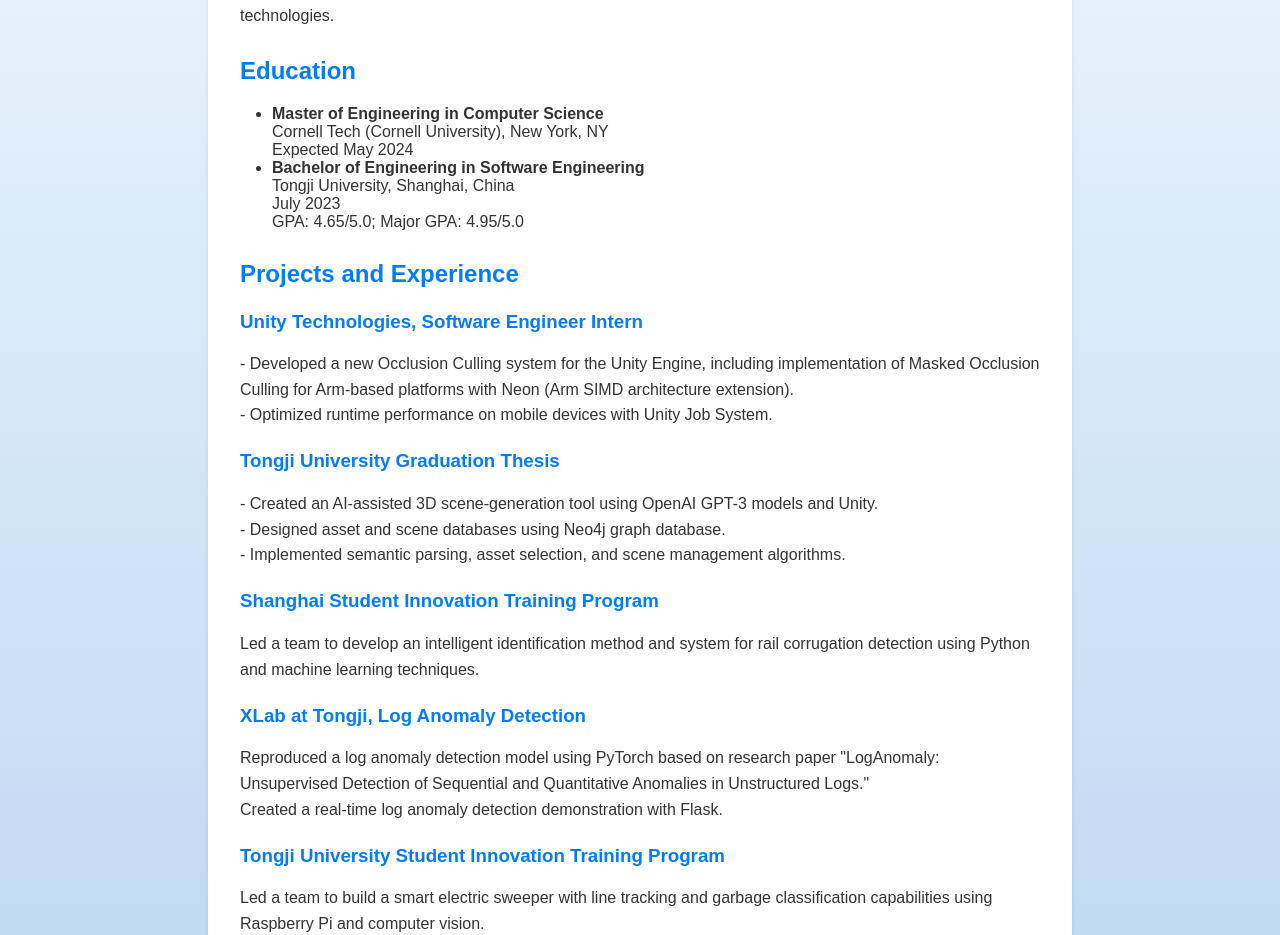
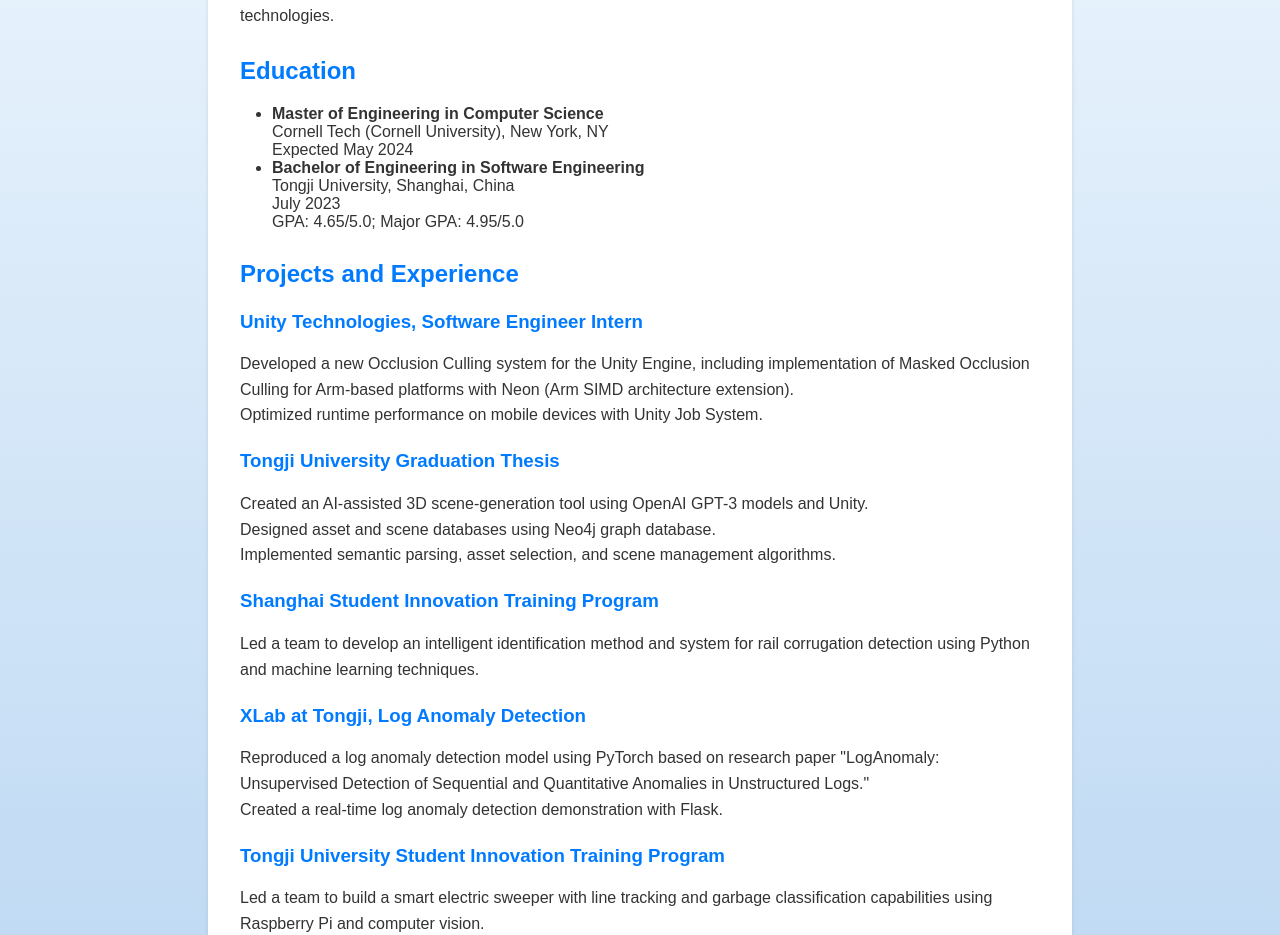
Before and after one commit to AlphaWhiskyLou/AlphaWhiskyLou.github.io, a Jekyll site: the page index.html, which Jekyll copies as it is, in a window 1280 px wide. Shown: the part 301-1236 px from the top of the page. Built offline with Jekyll 4.4.1, drawn with Linux system fonts in a browser that asks for light colours.

```diff
--- a/index.html
+++ b/index.html
@@ -90,16 +90,16 @@
     <h2>Projects and Experience</h2>
         <h3>Unity Technologies, Software Engineer Intern</h3>
         <p>
-        - Developed a new Occlusion Culling system for the Unity Engine, including implementation of Masked Occlusion Culling
+            Developed a new Occlusion Culling system for the Unity Engine, including implementation of Masked Occlusion Culling
         for Arm-based platforms with Neon (Arm SIMD architecture extension).<br>
-        - Optimized runtime performance on mobile devices with Unity Job System.
+            Optimized runtime performance on mobile devices with Unity Job System.
         </p>
 
         <h3>Tongji University Graduation Thesis</h3>
         <p>
-        - Created an AI-assisted 3D scene-generation tool using OpenAI GPT-3 models and Unity.<br>
-        - Designed asset and scene databases using Neo4j graph database.<br>
-        - Implemented semantic parsing, asset selection, and scene management algorithms.
+            Created an AI-assisted 3D scene-generation tool using OpenAI GPT-3 models and Unity.<br>
+            Designed asset and scene databases using Neo4j graph database.<br>
+            Implemented semantic parsing, asset selection, and scene management algorithms.
         </p>
 
         <h3>Shanghai Student Innovation Training Program</h3>
```
